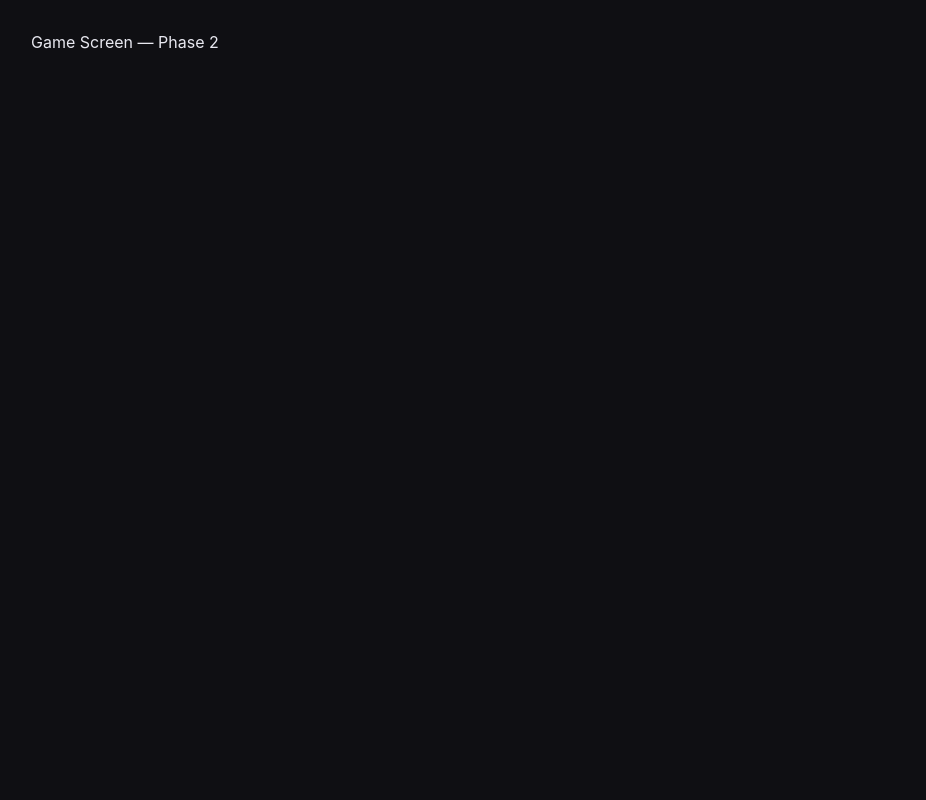
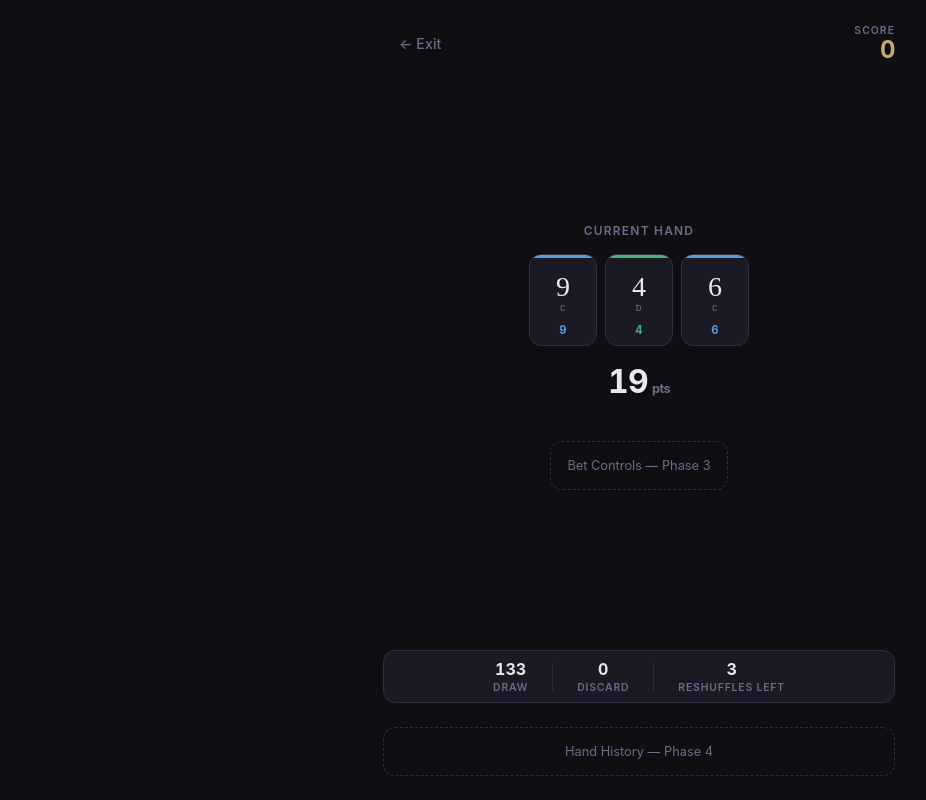
Before and after one commit to fademohsen/hand-betting-game, a React (Vite) app: page / in a window 1280 px wide. Both pictures are taken after a click on the button "New Game". Shown: the whole page, without its empty margins (1-927 px from the left). Built offline with nearby package versions, Linux system fonts and the light colour scheme.

Commit message:
feat: add game screen layout and wire it into app routing

```diff
--- a/src/App.tsx
+++ b/src/App.tsx
@@ -1,10 +1,11 @@
 import { useGameStore, selectStatus } from './store/gameStore';
 import { GameStatus } from './domain/session';
-import LandingPage from './components/landing/LandingPage';
+import LandingPage  from './components/landing/LandingPage';
+import GameScreen   from './components/game/GameScreen';
 
 /**
  * Root router — swaps between views based on game status.
- * GameScreen and GameOverScreen will be added in subsequent phases.
+ * GameOverScreen will be added in Phase 5.
  */
 export default function App() {
   const status = useGameStore(selectStatus);
@@ -12,7 +13,7 @@ export default function App() {
   return (
     <>
       {status === GameStatus.Idle     && <LandingPage />}
-      {status === GameStatus.Playing  && <p style={{ color: 'var(--color-text)', padding: '2rem' }}>Game Screen — Phase 2</p>}
+      {status === GameStatus.Playing  && <GameScreen />}
       {status === GameStatus.GameOver && <p style={{ color: 'var(--color-text)', padding: '2rem' }}>Game Over — Phase 5</p>}
     </>
   );
--- /dev/null
+++ b/src/components/game/GameScreen.module.css
@@ -0,0 +1,46 @@
+.screen {
+  display: flex;
+  flex-direction: column;
+  min-height: 100%;
+  max-width: 560px;
+  margin: 0 auto;
+  padding: var(--space-lg);
+  gap: var(--space-lg);
+}
+
+/* ── Header row ────────────────────────────────────────── */
+.header {
+  display: flex;
+  align-items: center;
+  justify-content: space-between;
+}
+
+/* ── Main hand area ────────────────────────────────────── */
+.main {
+  display: flex;
+  flex-direction: column;
+  align-items: center;
+  justify-content: center;
+  flex: 1;
+  gap: var(--space-xl);
+}
+
+/* ── Bet controls placeholder ──────────────────────────── */
+.betPlaceholder {
+  font-size: 0.8rem;
+  color: var(--color-text-muted);
+  padding: var(--space-md);
+  border: 1px dashed var(--color-border);
+  border-radius: var(--radius-md);
+  text-align: center;
+}
+
+/* ── History placeholder ───────────────────────────────── */
+.historyPlaceholder {
+  font-size: 0.8rem;
+  color: var(--color-text-muted);
+  padding: var(--space-md);
+  border: 1px dashed var(--color-border);
+  border-radius: var(--radius-md);
+  text-align: center;
+}
--- /dev/null
+++ b/src/components/game/GameScreen.tsx
@@ -0,0 +1,50 @@
+import {
+  useGameStore,
+  selectCurrentHand,
+  selectTileValues,
+} from '../../store/gameStore';
+import HandDisplay from './HandDisplay';
+import ScoreDisplay from './ScoreDisplay';
+import DeckStatus from './DeckStatus';
+import Button from '../shared/Button';
+import styles from './GameScreen.module.css';
+
+export default function GameScreen() {
+  const currentHand = useGameStore(selectCurrentHand);
+  const tileValues  = useGameStore(selectTileValues);
+  const exitGame    = useGameStore((s) => s.exitGame);
+
+  // Guard: currentHand is null only in the brief moment before startNewGame completes
+  if (!currentHand) return null;
+
+  return (
+    <div className={styles.screen}>
+      <header className={styles.header}>
+        <Button variant="ghost" size="sm" onClick={exitGame}>
+          ← Exit
+        </Button>
+        <ScoreDisplay />
+      </header>
+
+      <main className={styles.main}>
+        <HandDisplay
+          hand={currentHand}
+          tileValues={tileValues}
+          label="Current Hand"
+        />
+
+        {/* Phase 3 — BetControls */}
+        <div className={styles.betPlaceholder}>
+          Bet Controls — Phase 3
+        </div>
+      </main>
+
+      <DeckStatus />
+
+      {/* Phase 4 — HandHistory */}
+      <div className={styles.historyPlaceholder}>
+        Hand History — Phase 4
+      </div>
+    </div>
+  );
+}
```
